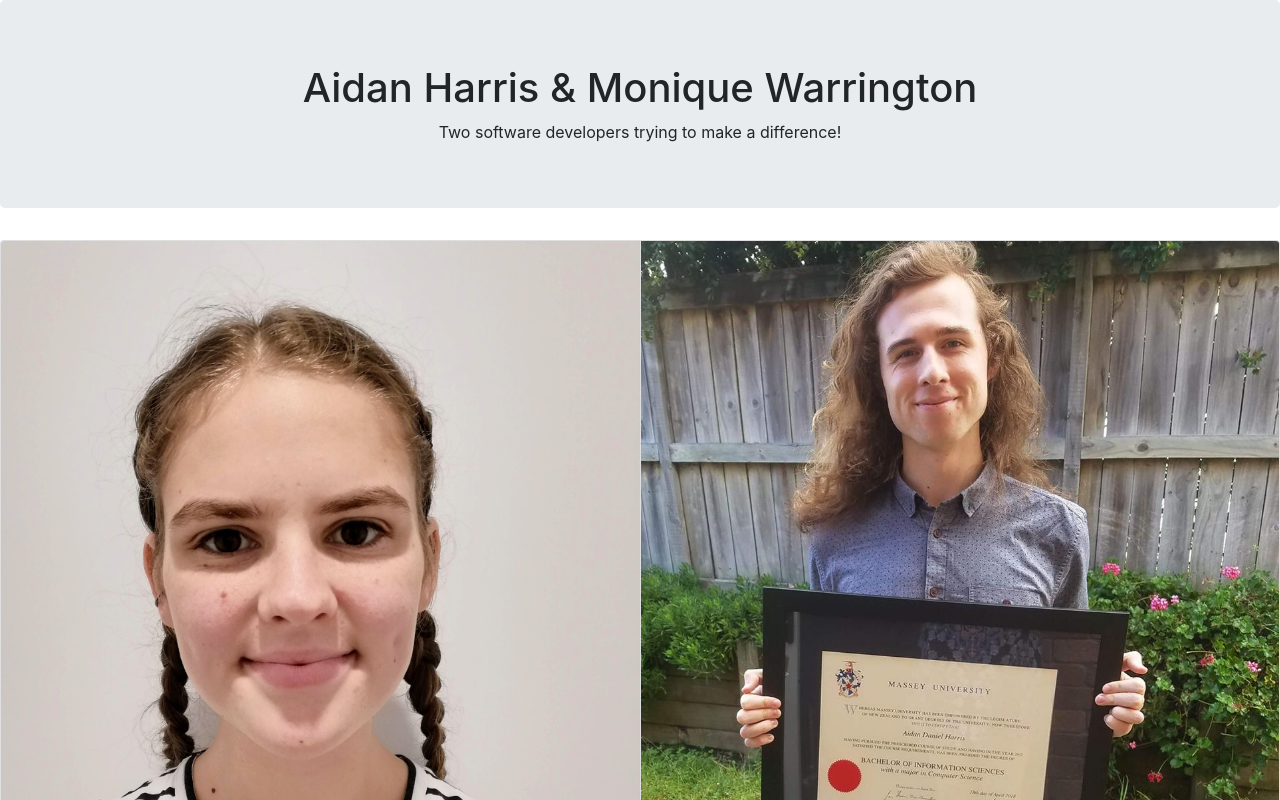
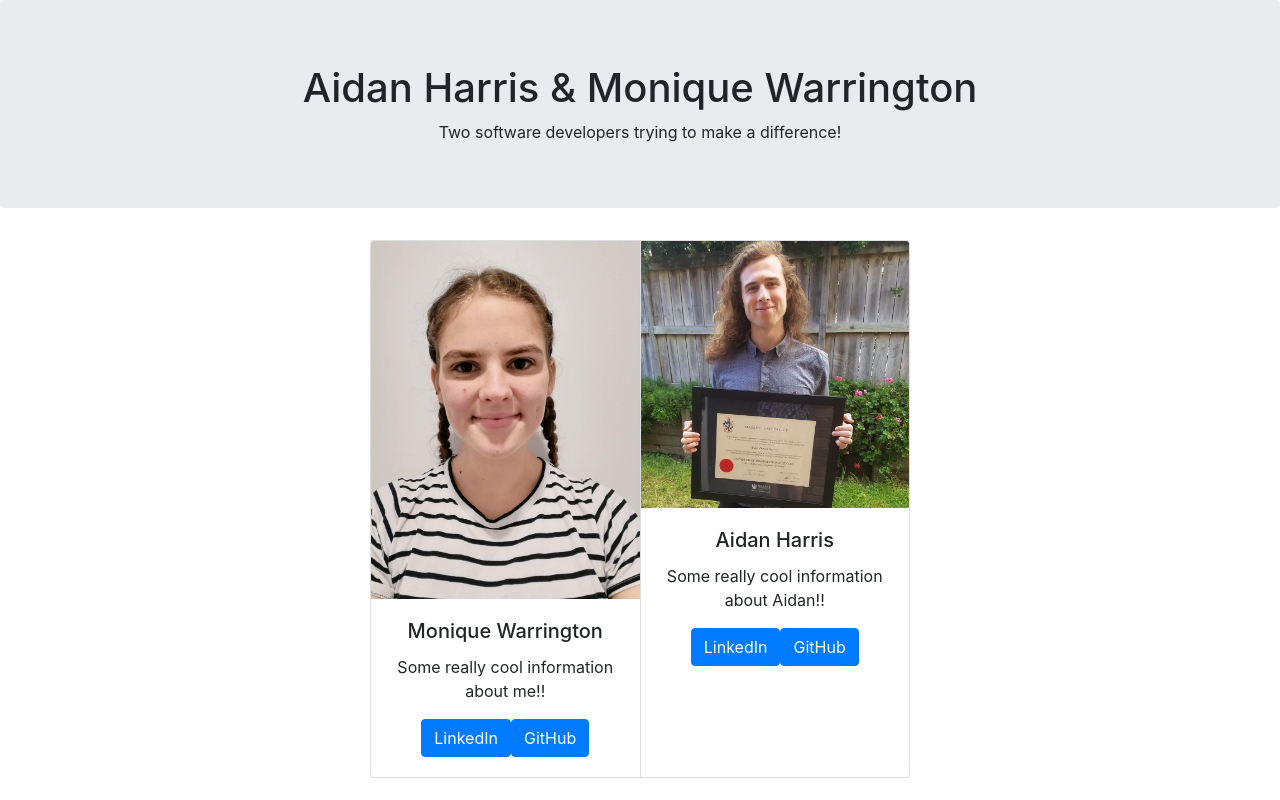
Before and after one commit to MoniqueWarrington/Datacomp2019, a React (Create React App) app: page / in a window 1280 px wide. Shown: the top 800 px of the page. Built offline with nearby package versions, Linux system fonts and the light colour scheme.

Commit message:
Formatting placing for cards

```diff
--- a/src/App.js
+++ b/src/App.js
@@ -1,17 +1,25 @@
 import React from 'react';
-import logo from './logo.svg';
 import Header from './components/Header/Header'
 import './App.css';
 import Cards from './components/Card/Cards';
-
-import MoniqueCard from './components/Card/moniquecard';
+import Container from 'react-bootstrap/Container';
+import Col from 'react-bootstrap/Col';
+import Row from 'react-bootstrap/Row';
 import 'bootstrap/dist/css/bootstrap.css'
 
 function App() {
   return (
     <div className="App">
       <Header />
-      <Cards />
+      <Container className="Cards Container">
+        <Row>
+          <Col></Col>
+          <Col xs={6}>
+            <Cards />
+          </Col>
+          <Col></Col>
+        </Row>
+      </Container>
     </div>
   );
 }
```
